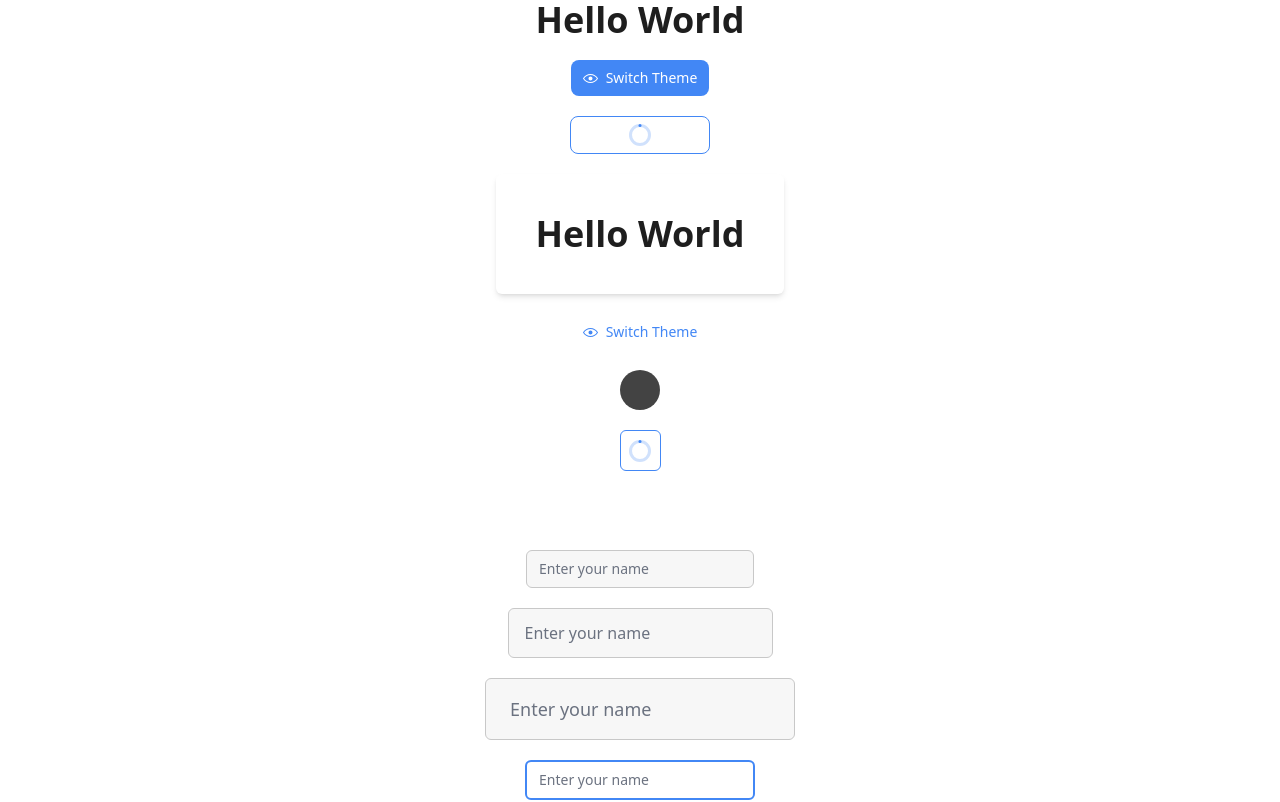
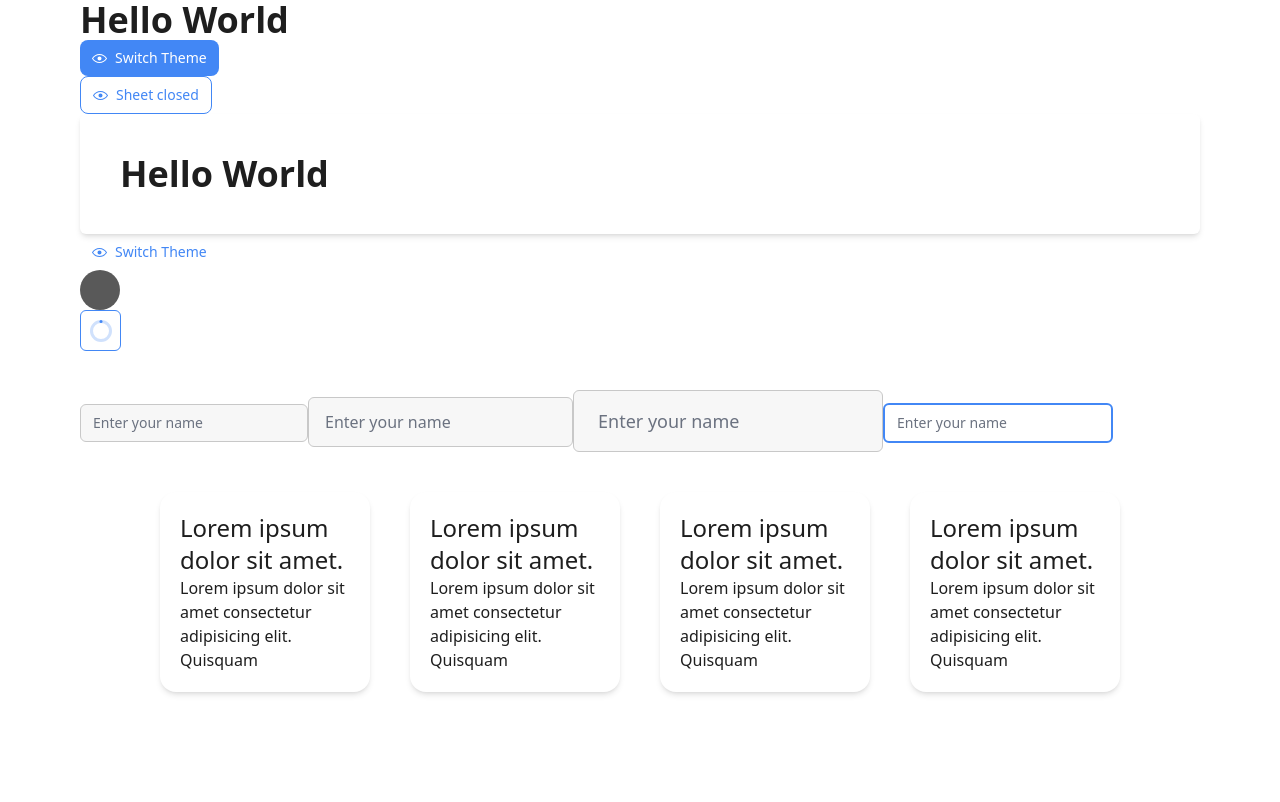
Before and after one commit to usmangurowa/next-tailwind-components, a Next.js app: page / in a window 1280 px wide. Shown: the top 802 px of the page. Built offline with nearby package versions, Linux system fonts and the light colour scheme.

Commit message:
feat: implement Sheet

```diff
--- a/components/common/Skeleton.tsx
+++ b/components/common/Skeleton.tsx
@@ -31,13 +31,13 @@ const Skeleton = ({
   text,
   ...props
 }: SkeletonProps) => {
-  const sizeClass = size ? `w-${size} h-${size}` : "w-40 h-40";
+  const sizeClass = size ? `w-[${size}px] h-[${size}px]` : "w-40 h-40";
   const classes = clx(
     "animate-pulse overflow-hidden",
     {
       [roundness[rounded || "md"]]: true,
       [sizeClass]: true,
-      "rounded-full w-10 h-10": avatar,
+      "rounded-full": avatar,
       "rounded-md w-20 h-4": text,
     },
     className
--- /dev/null
+++ b/components/dialogs/Sheet.tsx
@@ -0,0 +1,96 @@
+import React from "react";
+import { motion } from "framer-motion";
+import IconButton from "../common/IconButton";
+import { Cross1Icon } from "@radix-ui/react-icons";
+import { clx } from "@/lib/utils";
+
+interface SheetProps extends React.HTMLAttributes<HTMLDivElement> {
+  open: boolean;
+  onClose?: () => void;
+  position?: "left" | "right" | "top" | "bottom";
+}
+
+interface SheetContentProps extends Omit<SheetProps, "open"> {
+  open?: boolean;
+  withCloseButton?: boolean;
+}
+
+const Sheet = ({ onClose, open, children, position = "left" }: SheetProps) => {
+  const classes = clx(
+    "fixed z-50 h-screen w-screen flex flex-col  backdrop-blur-sm transition-all ease-in-out duration-300 w-full overflow-hidden",
+    {
+      "left-0": open && position === "left",
+      "-left-[100%]": !open && position === "left",
+      "right-0": open && position === "right",
+      "-right-[100%]": !open && position === "right",
+      "top-0": open && position === "top",
+      "-top-[100%]": !open && position === "top",
+      "bottom-0": open && position === "bottom",
+      "-bottom-[100%]": !open && position === "bottom",
+    }
+  );
+
+  return (
+    <div className={classes}>
+      {React.Children.map(children, (child) => {
+        return React.cloneElement(child as React.ReactElement<any>, {
+          open,
+          position,
+          onClose,
+        });
+      })}
+      <div
+        className="absolute top-0 left-0 w-full h-full z-[99]"
+        onClick={onClose}
+      ></div>
+    </div>
+  );
+};
+
+export default Sheet;
+
+const SheetContent = ({
+  children,
+  className,
+  open,
+  position = "left",
+  withCloseButton = true,
+  onClose,
+  ...props
+}: SheetContentProps) => {
+  const classes = clx(
+    "paper shadow-none z-[999] relative",
+    {
+      "ml-auto": position === "right",
+      "mr-auto": position === "left",
+      "mt-auto": position === "bottom",
+      "mb-auto": position === "top",
+      "h-full w-1/2": position === "left" || position === "right",
+      "h-1/2 w-full": position === "top" || position === "bottom",
+    },
+    className
+  );
+
+  const closeButtonClasses = clx("absolute m-2", {
+    hidden: !withCloseButton,
+    "top-0 right-0": position === "left" || position === "bottom",
+    "top-0 left-0": position === "right",
+    "bottom-0 left-0": position === "top",
+  });
+
+  return (
+    <div className={classes}>
+      <IconButton
+        className={closeButtonClasses}
+        onClick={onClose}
+        size="sm"
+        mode="text"
+      >
+        <Cross1Icon />
+      </IconButton>
+      {children}
+    </div>
+  );
+};
+
+Sheet.Content = SheetContent;
--- a/pages/index.tsx
+++ b/pages/index.tsx
@@ -7,13 +7,40 @@ import { EyeClosedIcon, EyeOpenIcon, Cross1Icon } from "@radix-ui/react-icons";
 import IconButton from "@/components/common/IconButton";
 import Link from "next/link";
 import Skeleton from "@/components/common/Skeleton";
+import Sheet from "@/components/dialogs/Sheet";
 
 const Index = () => {
   const { setTheme, theme } = useTheme();
 
   const switchTeam = () => setTheme(theme === "light" ? "dark" : "light");
+
+  const [open, setOpen] = React.useState(false);
   return (
-    <div className="flex flex-col items-center justify-center gap-5 ">
+    <>
+      <Sheet open={open} onClose={() => setOpen(false)} position="bottom">
+        <Sheet.Content className="p-10">
+          <Button
+            left={theme === "light" ? <EyeClosedIcon /> : <EyeOpenIcon />}
+            rounded="lg"
+            size="sm"
+            className=""
+            onClick={switchTeam}
+          >
+            Switch Themes
+          </Button>
+          <Button
+            left={theme === "light" ? <EyeClosedIcon /> : <EyeOpenIcon />}
+            rounded="lg"
+            size="sm"
+            className=""
+            mode="outline"
+            onClick={() => setOpen(!open)}
+          >
+            Sheet {open ? "open" : "closed"}
+          </Button>
+        </Sheet.Content>
+      </Sheet>
+      <div className="container min-h-screen gap-5 ">
         <h1 className="text-4xl font-bold">Hello World</h1>
         <Button
           left={theme === "light" ? <EyeClosedIcon /> : <EyeOpenIcon />}
@@ -25,15 +52,14 @@ const Index = () => {
           Switch Theme
         </Button>
         <Button
-        loading
           left={theme === "light" ? <EyeClosedIcon /> : <EyeOpenIcon />}
           rounded="lg"
           size="sm"
           className=""
           mode="outline"
-        onClick={switchTeam}
+          onClick={() => setOpen(!open)}
         >
-        Switch Theme
+          Sheet {open ? "open" : "closed"}
         </Button>
         <div className="p-10 rounded-md paper">
           <h1 className="text-4xl font-bold">Hello World</h1>
@@ -48,7 +74,7 @@ const Index = () => {
         >
           Switch Theme
         </Button>
-      <Skeleton avatar />
+        <Skeleton avatar size={10} className="w-10 h-10" />
         <IconButton loading mode="outline" onClick={switchTeam}>
           {theme === "light" ? <EyeClosedIcon /> : <EyeOpenIcon />}
         </IconButton>
@@ -65,25 +91,25 @@ const Index = () => {
           mode="outline"
         />
         <div className="container grid w-full grid-cols-1 gap-10 my-10 tablet:grid-cols-2 laptop:grid-cols-3 desktop:grid-cols-4">
-        <div className="relative w-full p-5 h-fit rounded-2xl dark:bg-gray-900">
+          <div className="relative w-full p-5 paper h-fit rounded-2xl dark:bg-gray-900">
             <h1 className="text-2xl">Lorem ipsum dolor sit amet.</h1>
             <p>
               Lorem ipsum dolor sit amet consectetur adipisicing elit. Quisquam
             </p>
           </div>
-        <div className="relative w-full p-5 h-fit rounded-2xl dark:bg-gray-900">
+          <div className="relative w-full p-5 paper h-fit rounded-2xl dark:bg-gray-900">
             <h1 className="text-2xl">Lorem ipsum dolor sit amet.</h1>
             <p>
               Lorem ipsum dolor sit amet consectetur adipisicing elit. Quisquam
             </p>
           </div>
-        <div className="relative w-full p-5 h-fit rounded-2xl dark:bg-gray-900">
+          <div className="relative w-full p-5 paper h-fit rounded-2xl dark:bg-gray-900">
             <h1 className="text-2xl">Lorem ipsum dolor sit amet.</h1>
             <p>
               Lorem ipsum dolor sit amet consectetur adipisicing elit. Quisquam
             </p>
           </div>
-        <div className="relative w-full p-5 h-fit rounded-2xl dark:bg-gray-900">
+          <div className="relative w-full p-5 paper h-fit rounded-2xl dark:bg-gray-900">
             <h1 className="text-2xl">Lorem ipsum dolor sit amet.</h1>
             <p>
               Lorem ipsum dolor sit amet consectetur adipisicing elit. Quisquam
@@ -91,6 +117,7 @@ const Index = () => {
           </div>
         </div>
       </div>
+    </>
   );
 };
 
--- a/styles/globals.css
+++ b/styles/globals.css
@@ -30,6 +30,9 @@ a {
   .paper {
     @apply bg-paper dark:bg-paper-dark shadow-md;
   }
+  svg {
+    @apply fill-current text-inherit;
+  }
 }
 
 /* @media (prefers-color-scheme: dark) {
```
Lines whose indentation alone changed are shown as unchanged.
